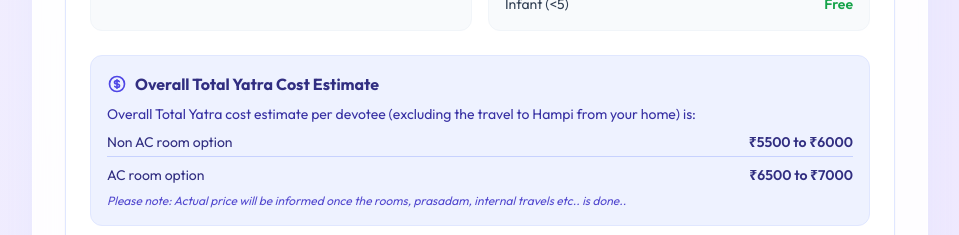
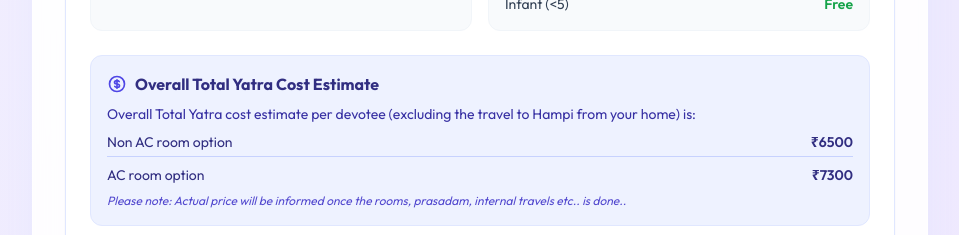
Before and after one commit to HaveFunWithMaths/Yatra2026, a React (Vite) app: page /registration in a window 1280 px wide. Shown: the part 1180-1415 px from the top of the page, without its empty margins (160-1119 px from the left). Built offline with nearby package versions, Linux system fonts and the light colour scheme.

Commit message:
Chaneg price

```diff
--- a/src/components/DevoteeForm.jsx
+++ b/src/components/DevoteeForm.jsx
@@ -77,8 +77,8 @@ const DevoteeForm = ({ data, onChange, isAlone, setIsAlone, onNext, onSubmit, er
                                 Overall Total Yatra cost estimate per devotee (excluding the travel to Hampi from your home) is:
                             </p>
                             <ul className="text-sm space-y-1 mb-2 text-indigo-900">
-                                <li className="flex justify-between border-b border-indigo-200 pb-1"><span>Non AC room option</span> <span className="font-semibold">₹5500 to ₹6000</span></li>
-                                <li className="flex justify-between pt-1"><span>AC room option</span> <span className="font-semibold">₹6500 to ₹7000</span></li>
+                                <li className="flex justify-between border-b border-indigo-200 pb-1"><span>Non AC room option</span> <span className="font-semibold">₹6500</span></li>
+                                <li className="flex justify-between pt-1"><span>AC room option</span> <span className="font-semibold">₹7300</span></li>
                             </ul>
                             <p className="text-xs text-indigo-700 italic mt-2 opacity-90">
                                 Please note: Actual price will be informed once the rooms, prasadam, internal travels etc.. is done..
@@ -264,7 +264,7 @@ const DevoteeForm = ({ data, onChange, isAlone, setIsAlone, onNext, onSubmit, er
                 <h3 className="text-xl font-bold text-slate-800 mb-4 flex items-center">
                     <span className="bg-blue-100 text-blue-600 p-2 rounded-lg mr-3">
                         <svg className="w-6 h-6" fill="none" viewBox="0 0 24 24" stroke="currentColor">
-                            <path strokeLinecap="round" strokeLinejoin="round" strokeWidth={2} d="M3 12l2-2m0 0l7-7 7 7M5 10v10a1 1 0 001 1h3m10-11l2 2m-2-2v10a1 1 0 01-1 1h-3m-6 0a1 1 0 001-1v-4a1 1 0 011-1h2a1 1 0 011 1v4a1 1 0 001 1m-6 0h6"/>
+                            <path strokeLinecap="round" strokeLinejoin="round" strokeWidth={2} d="M3 12l2-2m0 0l7-7 7 7M5 10v10a1 1 0 001 1h3m10-11l2 2m-2-2v10a1 1 0 01-1 1h-3m-6 0a1 1 0 001-1v-4a1 1 0 011-1h2a1 1 0 011 1v4a1 1 0 001 1m-6 0h6" />
                         </svg>
                     </span>
                     Accommodation Preference
@@ -283,7 +283,7 @@ const DevoteeForm = ({ data, onChange, isAlone, setIsAlone, onNext, onSubmit, er
                                         <h4 className={`text-base font-bold ${data.accommodation === 'AC' ? 'text-indigo-900' : 'text-slate-800'}`}>AC Room</h4>
                                     </div>
                                     {data.accommodation === 'AC' && (
-                                        <div className="bg-indigo-600 text-white p-1 rounded-full"><CheckIcon className="w-4 h-4"/></div>
+                                        <div className="bg-indigo-600 text-white p-1 rounded-full"><CheckIcon className="w-4 h-4" /></div>
                                     )}
                                 </div>
                             </div>
@@ -297,7 +297,7 @@ const DevoteeForm = ({ data, onChange, isAlone, setIsAlone, onNext, onSubmit, er
                                         <h4 className={`text-base font-bold ${data.accommodation === 'Non AC' ? 'text-amber-900' : 'text-slate-800'}`}>Non AC Room</h4>
                                     </div>
                                     {data.accommodation === 'Non AC' && (
-                                        <div className="bg-amber-500 text-white p-1 rounded-full"><CheckIcon className="w-4 h-4"/></div>
+                                        <div className="bg-amber-500 text-white p-1 rounded-full"><CheckIcon className="w-4 h-4" /></div>
                                     )}
                                 </div>
                             </div>
```
